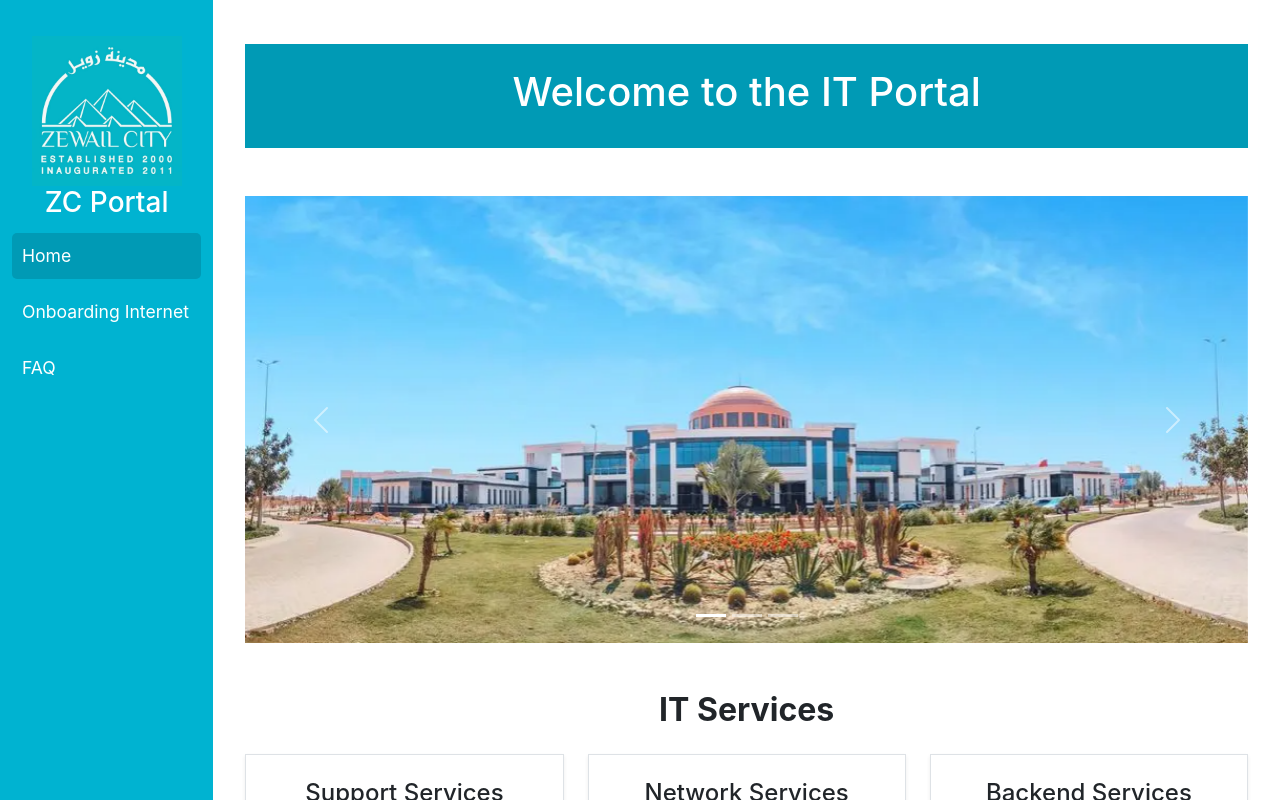
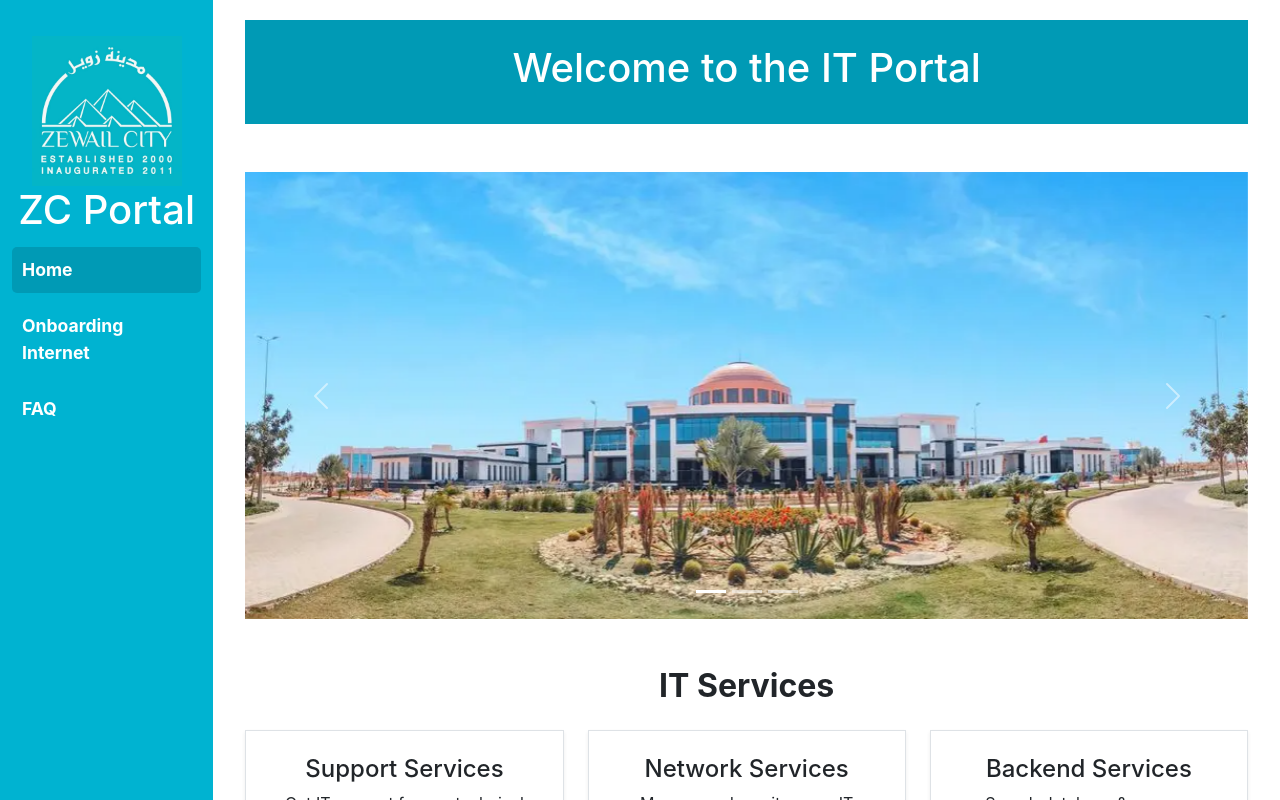
Before and after one commit to AsmaaJAH/Fullstack-Dashboard-using-React-ASP.NET-Microsoft-SQL, a React (Create React App) app in the folder ui/zcportal/: page /home in a window 1280 px wide. Shown: the top 800 px of the page. Built offline with nearby package versions, Linux system fonts and the light colour scheme.

Commit message:
finish the home page screen

```diff
--- a/ui/zcportal/src/App.css
+++ b/ui/zcportal/src/App.css
@@ -57,6 +57,7 @@
 .sidebar .nav-link {
   color: white; /* Text color for links */
   font-size: 1.1em;
+  font-weight: bold;
   padding: 10px;
   margin: 5px 0;
   text-align: left;
--- a/ui/zcportal/src/App.js
+++ b/ui/zcportal/src/App.js
@@ -14,7 +14,7 @@ function App() {
           <div className="text-center mt-3">
               <img src="/logo.jpg" alt="Zewail City Logo" className="sidebar-logo" />
             </div>
-            <h3 className="text-center ">ZC Portal</h3>
+            <h1 className="text-center ">ZC Portal</h1>
             <nav className="nav flex-column">
               <NavLink className="nav-link" to="/home">Home</NavLink>
               <NavLink className="nav-link" to="/OnboardingInternet">Onboarding Internet</NavLink>
--- a/ui/zcportal/src/components/Home.css
+++ b/ui/zcportal/src/components/Home.css
@@ -11,9 +11,3 @@
   .service-card:hover {
     transform: scale(1.05);
   }
-
-
- /*------------------------ create a circular gray shadow around the next and the previous buttons  --------------------------*/
-
-
- /*------------------------create a horizontal avatar gray shadow around the indicator  --------------------------*/
--- a/ui/zcportal/src/components/Home.js
+++ b/ui/zcportal/src/components/Home.js
@@ -1,11 +1,11 @@
 
 import React, { Component } from 'react';
-import './Home.css'; // Create this file for custom styling if needed
+import './Home.css';
 
 export class Home extends Component {
     render() {
         return (
-            <div className="container mt-4">
+            <div className="container">
                 {/* Banner Section */}
                 <div className="banner text-center py-4 mb-5" style={{ backgroundColor: '#009ab5', color: 'white' }}>
                     <h1>Welcome to the IT Portal</h1>
```
Also changed, not shown: ui/zcportal/public/images/zewail_logo.PNG.
